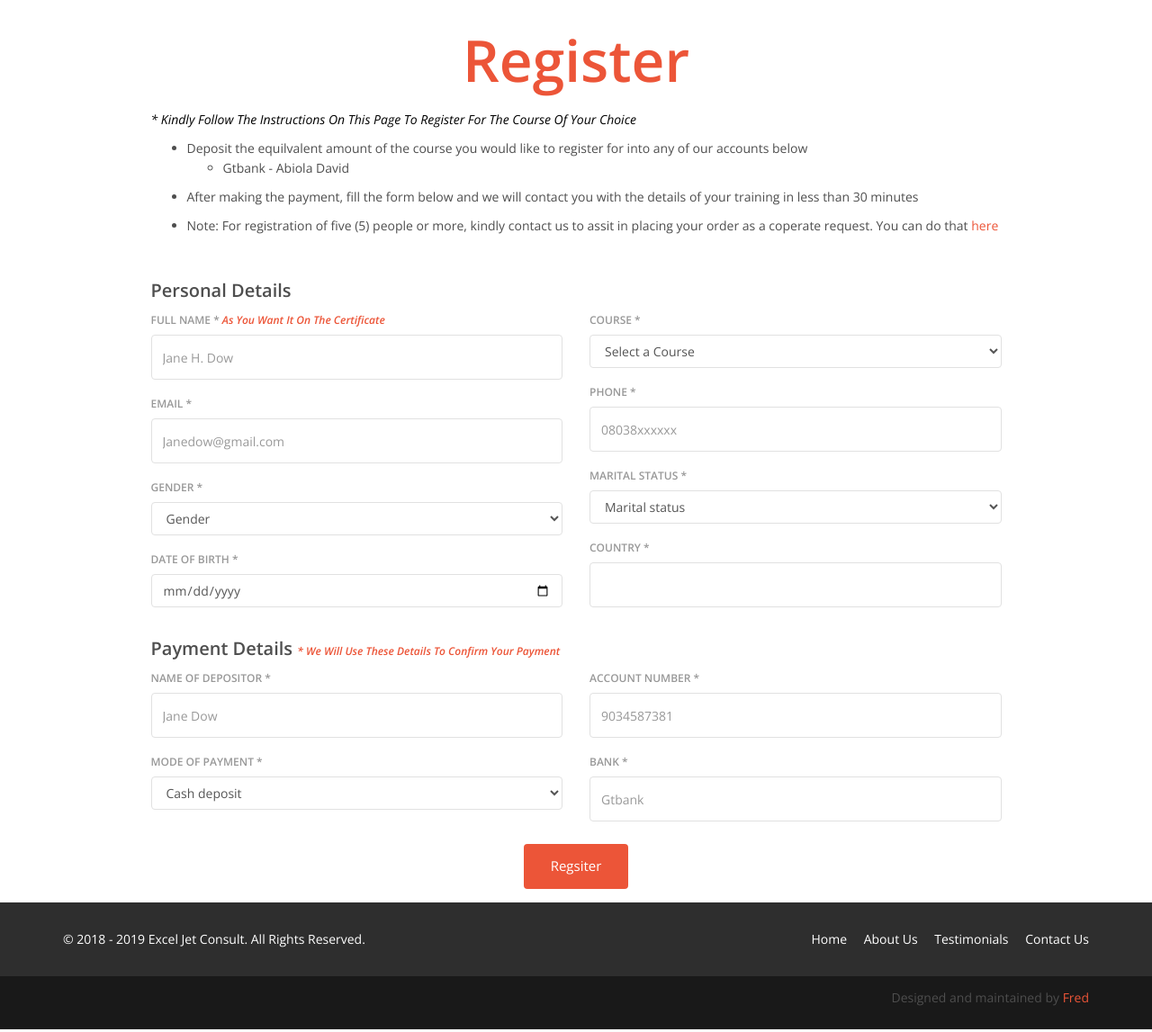
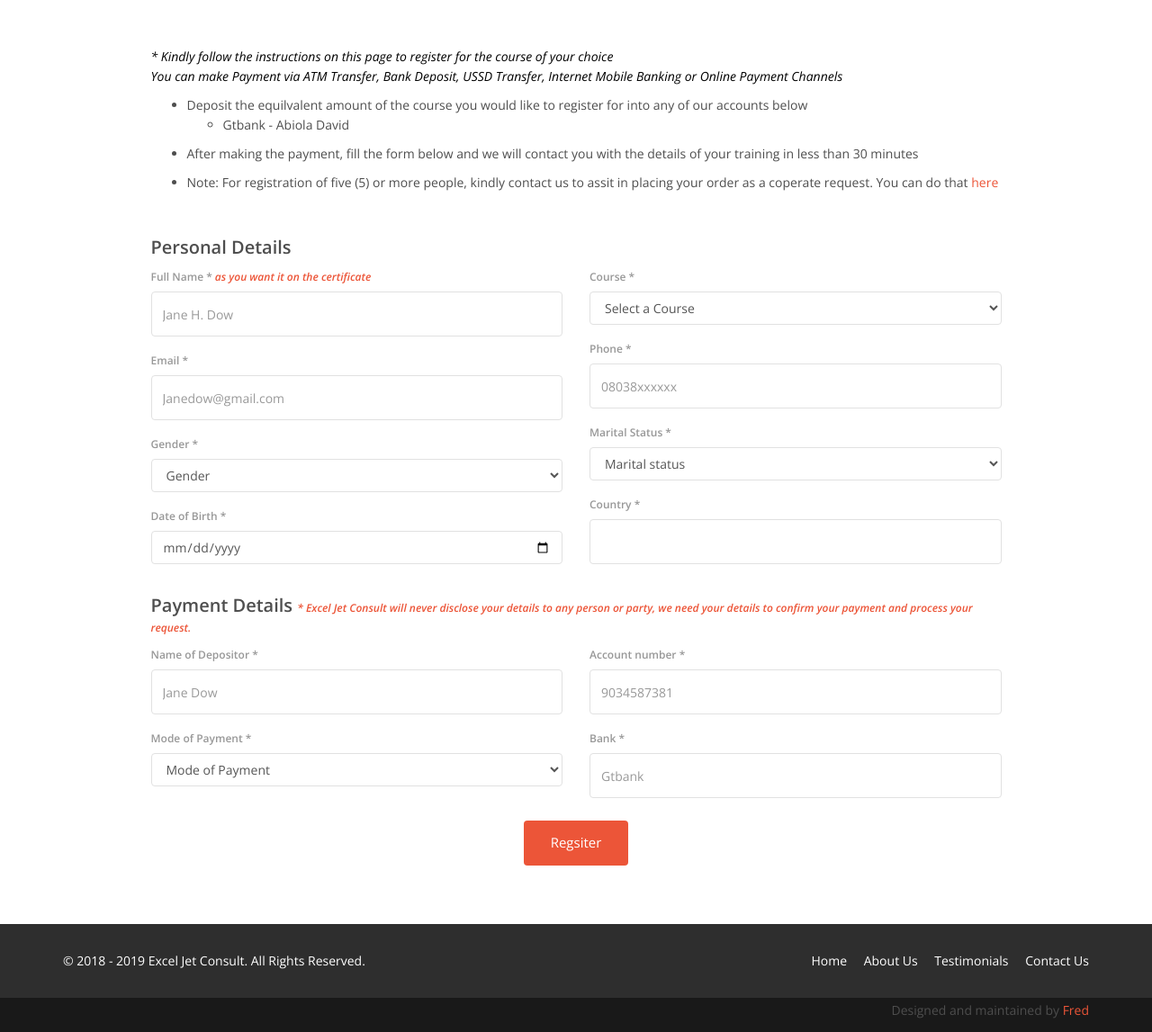
Before and after one commit to fredpen/excel-jet-consult, a PHP site: page /register.php in a window 1280 px wide. Shown: the part 138-1285 px from the top of the page at 90% size. Run offline with PHP 8.4, Linux system fonts and the light colour scheme.

Commit message:
done with the front end of the app going to do the server side, primarily of sending emails and will be using ajax

```diff
--- a/css/main.css
+++ b/css/main.css
@@ -1516,7 +1516,6 @@ section.pricing{
     font-size: 16px;
     font-weight: 300;
     font-size: 12px;
-    text-transform: uppercase;
     font-weight: 600;
 }
 
@@ -2321,6 +2320,7 @@ shortcodes page css
     color: #fff;
     background: #2e2e2e;
     font-weight: 300;
+    margin-top: 50px;
 }
 
 #footer a {
--- a/css/styles.css
+++ b/css/styles.css
@@ -37,7 +37,6 @@
 .instruction{
     font-style: italic;
     color: black;
-    text-transform: capitalize;
 }
 
 #gender{
@@ -49,7 +48,6 @@
 .smalll{
     font-size: 12px;
     color: #ec5538;
-    text-transform: capitalize;
 }
 
 #bottom #foot{
@@ -116,3 +114,13 @@
 #mb0{
     margin-bottom: 0;
 }
+
+#fred-bar{
+    margin: 0;
+    padding: 0;
+    border: 0;
+}
+
+h6 > img{
+    width: 40px;
+}
--- /dev/null
+++ b/includes/ajax/register.php
@@ -0,0 +1,2 @@
+<?php
+echo "am here";
--- a/includes/footer.php
+++ b/includes/footer.php
@@ -20,7 +20,7 @@
         </div>
     </footer>
 
-      <div class="top-bar">
+      <div id="fred-bar" class="top-bar">
             <div class="container">
                 <div class="row">
                     <div class="col-xs-12">
@@ -35,6 +35,7 @@
         </div>
 
     <script src="js/jquery.js"></script>
+    <script src="js/script.js"></script>
     <script src="js/bootstrap.min.js"></script>
     <script src="js/jquery.prettyPhoto.js"></script>
     <script src="js/owl.carousel.min.js"></script>
--- /dev/null
+++ b/js/script.js
@@ -0,0 +1,25 @@
+
+
+function register() {
+    alert("how u doing ");
+
+    $.post("includes/handlers/ajax/loveQuote.php", { quoteId: quoteId, userId: userId }, function (data) {
+        if (data === "success") {
+           console.log("data");
+
+        } else if (data === "failure") {
+
+        }
+    });
+
+}
+
+
+
+
+
+$(document).ready(function () {
+
+    console.log("we are here");
+
+});
--- a/register.php
+++ b/register.php
@@ -6,14 +6,16 @@ include_once 'includes/nav.php';
 
 
     <div id="pb0" class="page-title">
-        <h1 class="myc" id="mt110">Register </h1>
+        <h1 class="myc" id="mt110"></h1>
     </div>
 
     <section id="contact-page">
         <div class="container">
             <div class="row contact-wrap">
                 <div class="col-sm-10 col-sm-offset-1">
-                    <p class="instruction">* Kindly follow the instructions on this page to register for the course of your choice</p>
+                    <p class="instruction">* Kindly follow the instructions on this page to register for the course of your choice</br>
+                    You can make Payment via ATM Transfer, Bank Deposit, USSD Transfer, Internet Mobile Banking or Online Payment Channels
+                    </p>
 
                     <ul>
                         <li>Deposit the equilvalent amount of the course you would like to register for into any of our accounts below
@@ -33,7 +35,7 @@ include_once 'includes/nav.php';
 
                          <li>
                             <p>
-                               Note: For registration of five (5) people or more, kindly contact us to assit in placing your order as a coperate request. You can do that
+                               Note: For registration of five (5) or more people, kindly contact us to assit in placing your order as a coperate request. You can do that
                                 <a href="contact-us.php">here</a>
                             </p>
                         </li>
@@ -43,7 +45,7 @@ include_once 'includes/nav.php';
 
              <div class="row contact-wrap">
                 <div class="status alert alert-success" style="display: none"></div>
-                <form id="main-contact-form" class="contact-form" name="contact-form" method="post" action="sendemail.php">
+                <form id="main-contact-form" class="contact-form" name="contact-form" method="post" action="includes/register.php">
                      <div class="col-sm-10 col-sm-offset-1">
                        <h2>Personal Details</h2>
                     </div>
@@ -110,7 +112,7 @@ include_once 'includes/nav.php';
 
                     <div class="col-sm-10 col-sm-offset-1">
                        <h2>Payment Details
-                           <span class="smalll instruction">* we will use these details to confirm your payment</span>
+                           <span class="smalll instruction">* Excel Jet Consult will never disclose your details to any person or party, we need your details to confirm your payment and process your request.</span>
                         </h2>
                     </div>
 
@@ -123,8 +125,11 @@ include_once 'includes/nav.php';
                         <div class="form-group">
                             <label>Mode of Payment *</label>
                             <select name="payment" id="gender" class="form-control" required="required">
+                                <option value="" selected disabled>Mode of Payment</option>
                                 <option value="Cash deposit">Cash deposit</option>
-                                <option value="Electronic Transfer">Electronic Transfer</option>
+                                <option value="ATM Transfer">ATM Transfer</option>
+                                <option value="USSD Transfer">USSD Transfer</option>
+                                <option value="Internet Mobile Banking">Internet Mobile Banking</option>
                                 <option value="others">Others</option>
                             </select>
                         </div>
@@ -144,7 +149,7 @@ include_once 'includes/nav.php';
 
 
                      <div class="col-sm-12 center form-group">
-                            <button type="submit" name="submit" class="btn btn-primary btn-lg" required="required">Regsiter</button>
+                            <button onclick=register() type="submit" name="submit" class="btn btn-primary btn-lg" required="required">Regsiter</button>
                     </div>
                 </form>
             </div>
```
Also changed, not shown: index.php (+15 -3 lines), pricing.php (+34 -22 lines), README.md.
